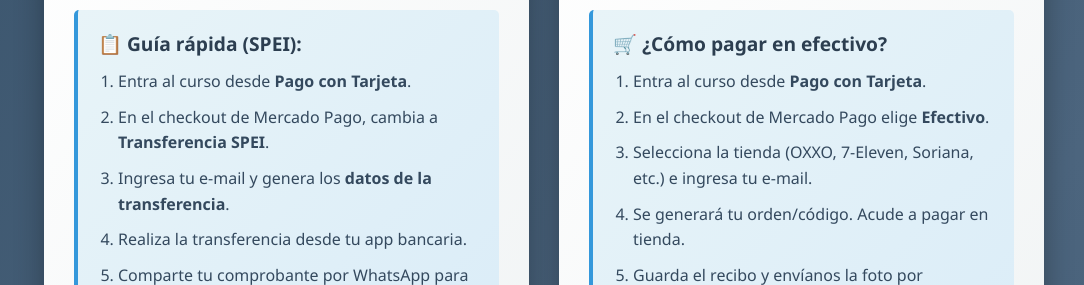
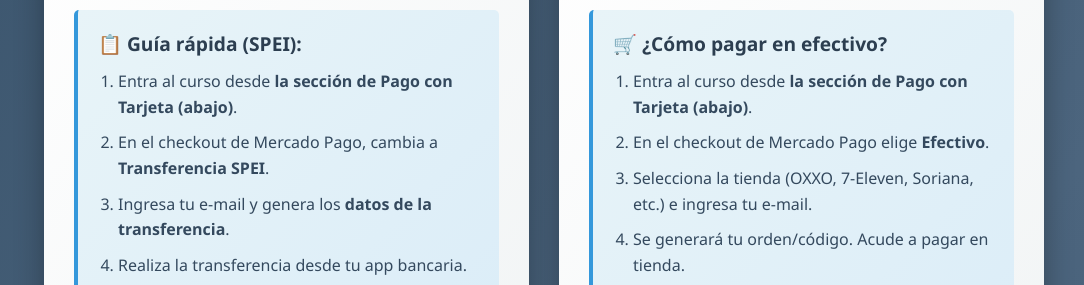
Before and after one commit to AlbertoCat/Temarios, a plain HTML site: page pago.html in a window 1280 px wide. Shown: the part 488-773 px from the top of the page, without its empty margins (96-1180 px from the left). Drawn offline with Linux system fonts and the light colour scheme.

Commit message:
Update pago.html

```diff
--- a/pago.html
+++ b/pago.html
@@ -156,7 +156,7 @@
         <div class="instructions">
           <h3>📋 Guía rápida (SPEI):</h3>
           <ol>
-            <li>Entra al curso desde <strong>Pago con Tarjeta</strong>.</li>
+            <li>Entra al curso desde <strong>la sección de Pago con Tarjeta (abajo)</strong>.</li>
             <li>En el checkout de Mercado Pago, cambia a <strong>Transferencia SPEI</strong>.</li>
             <li>Ingresa tu e-mail y genera los <strong>datos de la transferencia</strong>.</li>
             <li>Realiza la transferencia desde tu app bancaria.</li>
@@ -188,7 +188,7 @@
         <div class="instructions">
           <h3>🛒 ¿Cómo pagar en efectivo?</h3>
           <ol>
-            <li>Entra al curso desde <strong>Pago con Tarjeta</strong>.</li>
+            <li>Entra al curso desde <strong>la sección de Pago con Tarjeta (abajo)</strong>.</li>
             <li>En el checkout de Mercado Pago elige <strong>Efectivo</strong>.</li>
             <li>Selecciona la tienda (OXXO, 7-Eleven, Soriana, etc.) e ingresa tu e-mail.</li>
             <li>Se generará tu orden/código. Acude a pagar en tienda.</li>
```
